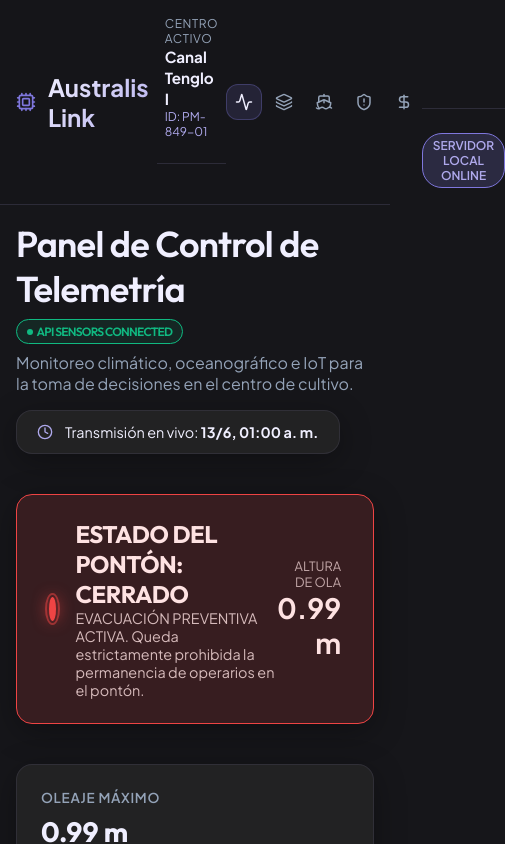
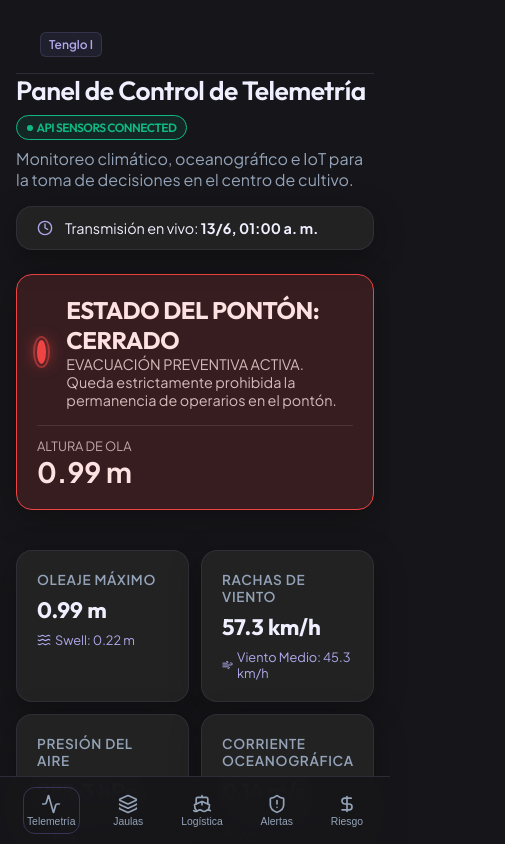
Before and after one commit to barbarapalmamena/Analisis-Pontones, a Next.js app: page / in a window 390 px wide. Shown: the top 844 px of the page, 505 px wide, since content can reach past the window. Built offline with nearby package versions, Linux system fonts and the light colour scheme.

Commit message:
design: make dashboard responsive on mobile and tablet with bottom bar navigation

```diff
--- a/src/app/globals.css
+++ b/src/app/globals.css
@@ -96,6 +96,34 @@ h1, h2, h3, h4, h5, h6 {
   background: linear-gradient(135deg, var(--text-light) 0%, var(--accent-soft) 100%);
   -webkit-background-clip: text;
   -webkit-text-fill-color: transparent;
+}
+
+.sidebarCenterInfo {
+  padding: 0 0.5rem 1.5rem 0.5rem;
+  border-bottom: 1px solid var(--border-color);
+  margin-bottom: 1.5rem;
+}
+
+.mobileTopBar {
+  display: none;
+  justify-content: space-between;
+  align-items: center;
+  padding: 1rem 1.5rem;
+  background-color: var(--bg-color);
+  border-bottom: 1px solid var(--border-color);
+  position: sticky;
+  top: 0;
+  z-index: 100;
+}
+
+.mobileCenterBadge {
+  font-size: 0.75rem;
+  background-color: rgba(127, 119, 221, 0.1);
+  color: var(--accent-soft);
+  border: 1px solid var(--border-color);
+  padding: 0.25rem 0.5rem;
+  border-radius: 6px;
+  font-weight: 600;
 }
 
 .navMenu {
@@ -438,7 +466,9 @@ h1, h2, h3, h4, h5, h6 {
     align-items: center;
   }
 
-  .logoText {
+  .logoText,
+  .sidebarCenterInfo,
+  .sidebarFooter {
     display: none;
   }
 
@@ -463,49 +493,117 @@ h1, h2, h3, h4, h5, h6 {
 }
 
 @media (max-width: 768px) {
-  .appContainer {
-    flex-direction: column;
+  .mobileTopBar {
+    display: flex;
   }
 
   .sidebar {
+    position: fixed;
+    bottom: 0;
+    left: 0;
+    right: 0;
+    top: auto;
+    height: 68px;
     width: 100%;
-    height: auto;
-    position: relative;
+    background-color: rgba(22, 22, 26, 0.96);
+    backdrop-filter: blur(16px);
+    border-top: 1px solid var(--border-color);
     border-right: none;
-    border-bottom: 1px solid var(--border-color);
-    padding: 1rem;
+    padding: 0.25rem 0.5rem;
     flex-direction: row;
-    justify-content: space-between;
+    justify-content: space-around;
     align-items: center;
+    z-index: 1000;
   }
 
-  .logoArea {
-    margin-bottom: 0;
-  }
-
-  .logoText {
-    display: block;
+  .logoArea,
+  .sidebarCenterInfo,
+  .sidebarFooter {
+    display: none;
   }
 
   .navMenu {
     flex-direction: row;
-    gap: 0.25rem;
+    justify-content: space-around;
+    width: 100%;
     margin-top: 0;
+    gap: 0;
   }
 
   .navItem {
-    padding: 0.5rem;
+    flex-direction: column;
+    align-items: center;
+    justify-content: center;
+    gap: 0.15rem;
+    padding: 0.35rem 0.2rem;
+    font-size: 0.7rem;
+    text-align: center;
+    width: auto;
+    background: transparent;
+    color: var(--text-muted);
+  }
+
+  .navItem span {
+    display: block !important;
+    font-size: 0.65rem;
+    font-weight: 500;
+  }
+
+  .navItem svg {
+    width: 20px;
+    height: 20px;
   }
 
   .mainContent {
     margin-left: 0;
     width: 100%;
-    padding: 1rem;
+    padding: 1rem 1rem 85px 1rem;
   }
 
   .header {
     flex-direction: column;
-    align-items: flex-start;
+    align-items: stretch;
     gap: 1rem;
+    margin-bottom: 1.5rem;
+  }
+
+  .titleArea h1 {
+    font-size: 1.65rem;
+  }
+
+  .statusBanner {
+    flex-direction: column;
+    align-items: stretch;
+    gap: 1rem;
+    padding: 1.25rem;
+    text-align: left;
+  }
+
+  .statusBanner div[style*="text-align: right"] {
+    text-align: left !important;
+    border-top: 1px solid rgba(255, 255, 255, 0.1);
+    padding-top: 0.75rem;
+  }
+
+  .gridKpi {
+    grid-template-columns: repeat(auto-fit, minmax(130px, 1fr));
+    gap: 0.75rem;
+    margin-bottom: 1.5rem;
+  }
+
+  .kpiCard {
+    padding: 1rem;
+  }
+
+  .kpiValue {
+    font-size: 1.4rem;
+  }
+
+  .chartContainer {
+    height: 240px;
+  }
+
+  .card {
+    padding: 1.25rem;
   }
 }
--- a/src/app/page.tsx
+++ b/src/app/page.tsx
@@ -259,7 +259,7 @@ export default function DashboardPage() {
           <span className="logoText">Australis Link</span>
         </div>
 
-        <div style={{ padding: '0 0.5rem 1.5rem 0.5rem', borderBottom: '1px solid var(--border-color)', marginBottom: '1.5rem' }}>
+        <div className="sidebarCenterInfo">
           <span style={{ fontSize: '0.75rem', color: 'var(--text-muted)', display: 'block', textTransform: 'uppercase', letterSpacing: '0.05em' }}>Centro Activo</span>
           <span style={{ fontSize: '0.95rem', fontWeight: 700, color: 'var(--text-light)' }}>Canal Tenglo I</span>
           <span style={{ fontSize: '0.75rem', color: 'var(--accent-soft)', display: 'block' }}>ID: PM-849-01</span>
@@ -271,7 +271,7 @@ export default function DashboardPage() {
             onClick={() => setActiveTab('telemetria')}
           >
             <Activity size={18} />
-            <span>Telemetría y Clima</span>
+            <span>Telemetría</span>
           </button>
 
           <button
@@ -279,7 +279,7 @@ export default function DashboardPage() {
             onClick={() => setActiveTab('jaulas')}
           >
             <Layers size={18} />
-            <span>Estado de Jaulas</span>
+            <span>Jaulas</span>
           </button>
 
           <button
@@ -287,7 +287,7 @@ export default function DashboardPage() {
             onClick={() => setActiveTab('logistica')}
           >
             <Ship size={18} />
-            <span>Logística y Faenas</span>
+            <span>Logística</span>
           </button>
 
           <button
@@ -295,7 +295,7 @@ export default function DashboardPage() {
             onClick={() => setActiveTab('alertas')}
           >
             <ShieldAlert size={18} />
-            <span>Alertas Tempranas</span>
+            <span>Alertas</span>
           </button>
 
           <button
@@ -303,7 +303,7 @@ export default function DashboardPage() {
             onClick={() => setActiveTab('sensibilidad')}
           >
             <DollarSign size={18} />
-            <span>Riesgo Financiero</span>
+            <span>Riesgo</span>
           </button>
         </nav>
 
@@ -316,6 +316,15 @@ export default function DashboardPage() {
 
       {/* Contenedor principal de contenidos */}
       <main className="mainContent">
+
+        {/* Cabecera Móvil (sólo visible en móviles) */}
+        <div className="mobileTopBar">
+          <div className="logoArea">
+            <Cpu size={22} color="#7F77DD" />
+            <span className="logoText">Australis Link</span>
+          </div>
+          <span className="mobileCenterBadge">Tenglo I</span>
+        </div>
 
         {/* Cabecera del Dashboard */}
         <header className="header">
```
